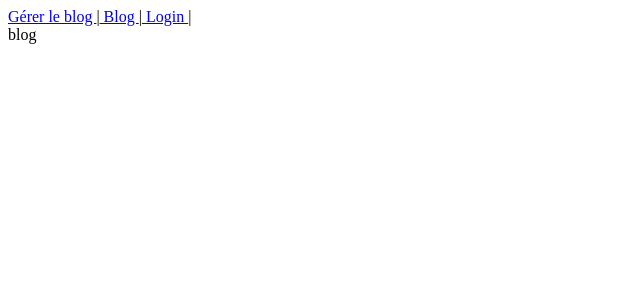
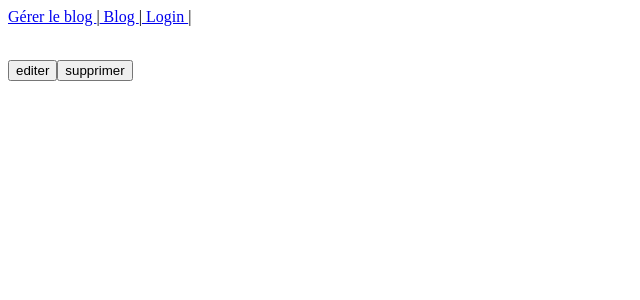
Before and after one commit to IIM-Creative-Technology/vuejs-AlexGuillemin91, a Vue app in the folder cms-vuejs/: page /admin/create#/blog in a window 1280 px wide. Shown: the top 300 px of the page, without its empty margins (0-640 px from the left). Built offline with nearby package versions, Linux system fonts and the light colour scheme.

Commit message:
postList and postCard

```diff
--- /dev/null
+++ b/cms-vuejs/src/components/PostCard.vue
@@ -0,0 +1,25 @@
+<template>
+  <div class="postcard">
+    <div class="body">
+      <img class="img" :src="post.image" :alt="post.title" />
+      <p>{{ post.meta_description }}</p>
+      <button>editer</button>
+      <button>supprimer</button>
+    </div>
+  </div>
+</template>
+
+<script>
+import { mapActions } from "vuex";
+
+export default {
+  props: {
+    post: {
+      default: {},
+    }
+  },
+  methods: {
+    ...mapActions(["deletePost"]),
+  }
+};
+</script>
--- /dev/null
+++ b/cms-vuejs/src/components/PostList.vue
@@ -0,0 +1,18 @@
+<template>
+  <div class="d-flex flex-column align-items-center">
+    <post-card v-for="(post, index) in posts" :key="index" />
+  </div>
+</template>
+
+<script>
+import PostCard from "@/components/PostCard";
+import { mapState } from "vuex";
+export default {
+  components: {
+    PostCard
+  },
+  computed: {
+    ...mapState(["posts"])
+  },
+};
+</script>
--- a/cms-vuejs/src/views/Blog.vue
+++ b/cms-vuejs/src/views/Blog.vue
@@ -1,14 +1,15 @@
 <template>
 <div>
   <layout />
-  blog
+  <post-list />
 </div>
 </template>
 
 <script>
+import PostList from '../components/PostList.vue'
 import Layout from '../layouts/Layout.vue'
 export default {
-  components: { Layout },
+  components: { Layout, PostList },
   name: 'blog',
 }
 </script>
```
Also changed, not shown: cms-vuejs/src/components/Post.vue (added).
